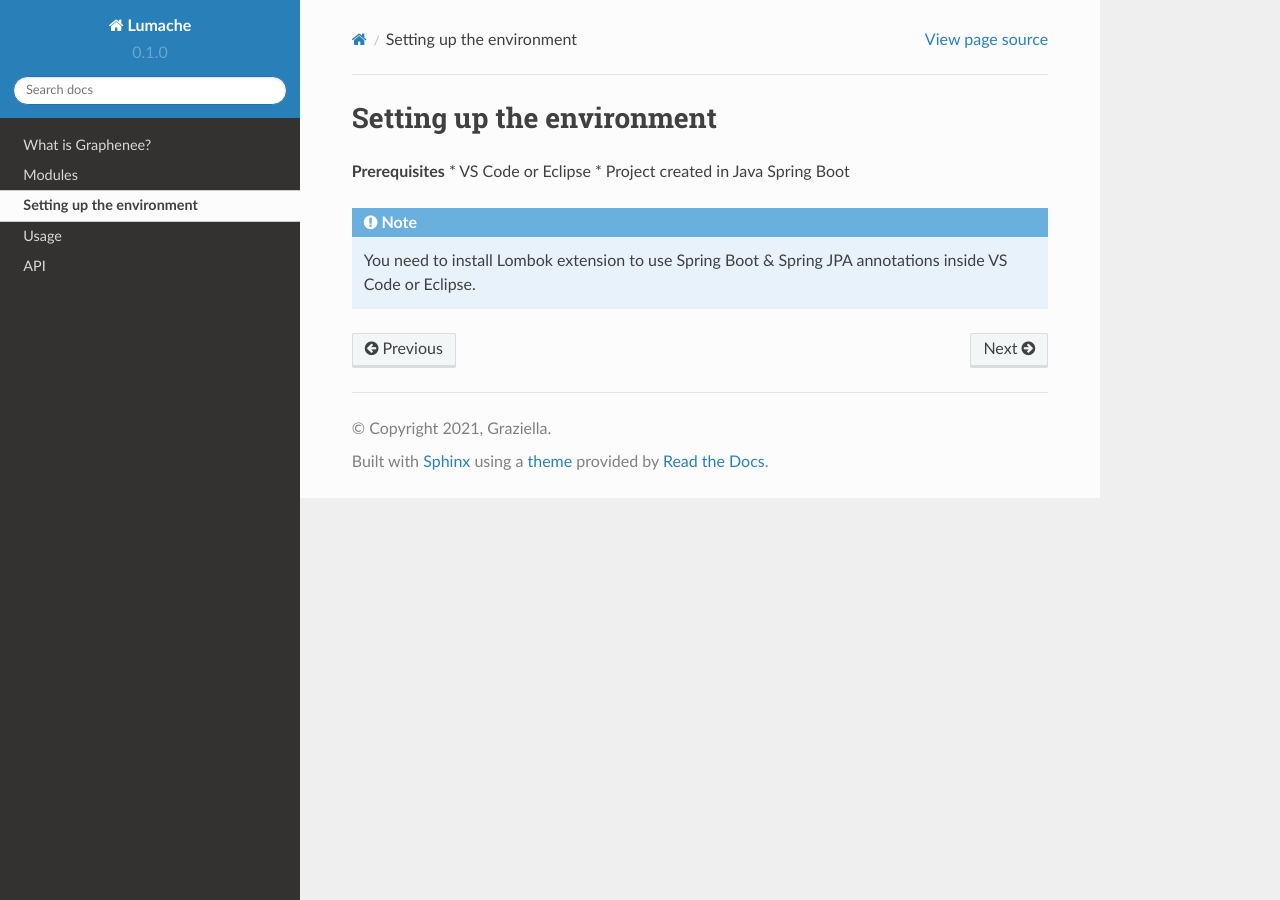
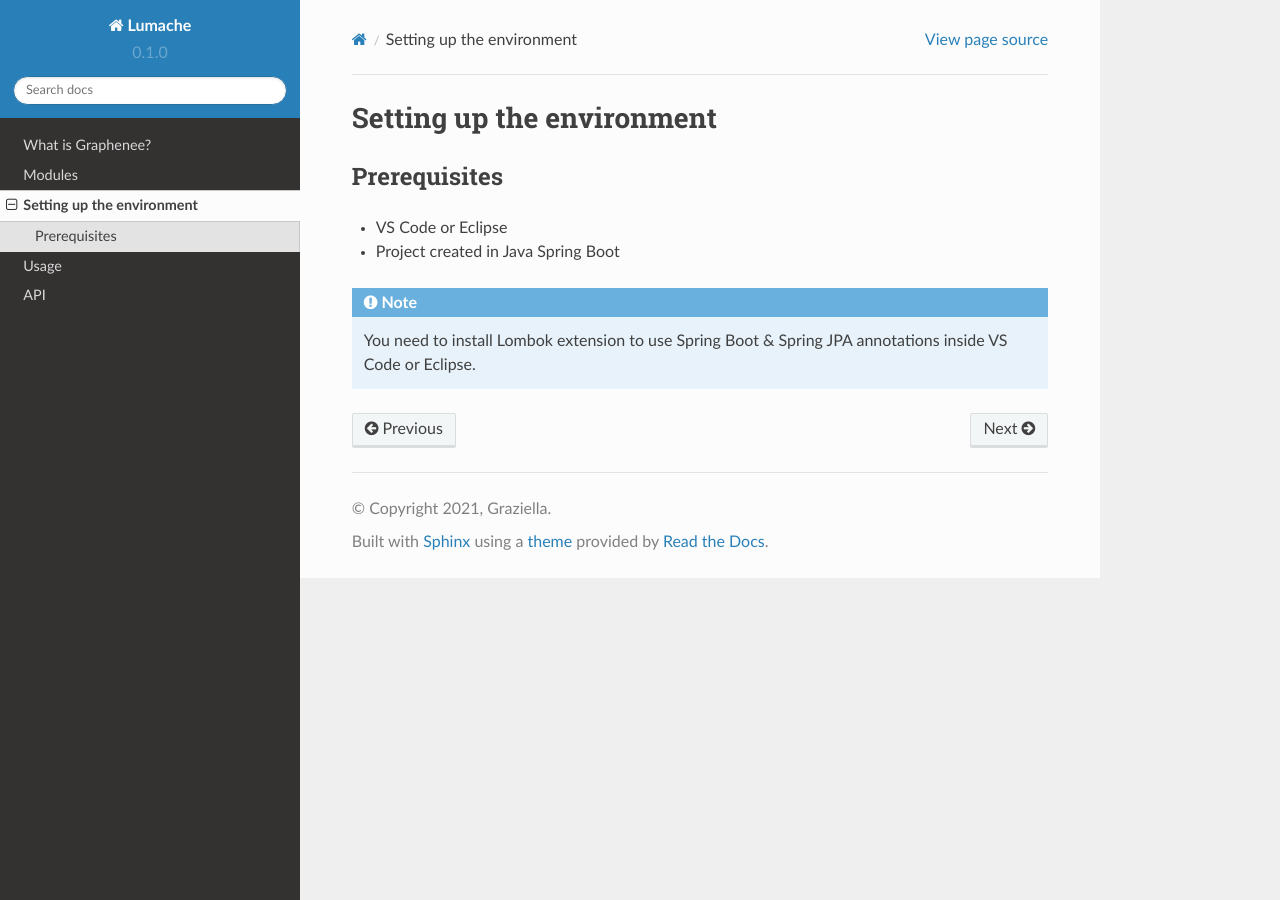
Before and after one commit to subanzafar/rtd-tutorial, a Sphinx documentation site: the page built from docs/source/env.rst, in a window 1280 px wide. Built offline with Sphinx 7.4.7 and the Read the Docs theme 2.0.0, drawn with Linux system fonts in a browser that asks for light colours.

```diff
--- a/docs/source/env.rst
+++ b/docs/source/env.rst
@@ -1,9 +1,10 @@
 Setting up the environment
 ==========================
 
-**Prerequisites**
-* VS Code or Eclipse
-* Project created in Java Spring Boot
+Prerequisites
+-------------
+- VS Code or Eclipse
+- Project created in Java Spring Boot
 
 .. note::
 
```
